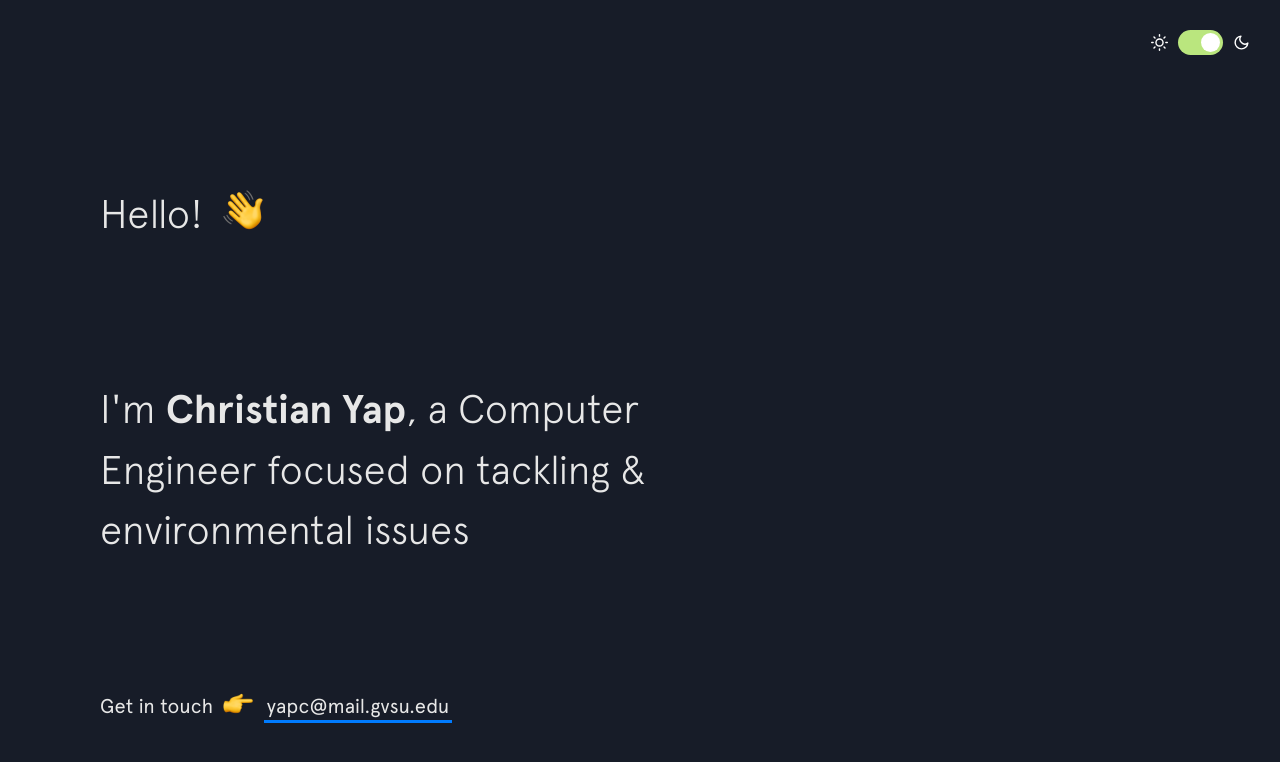
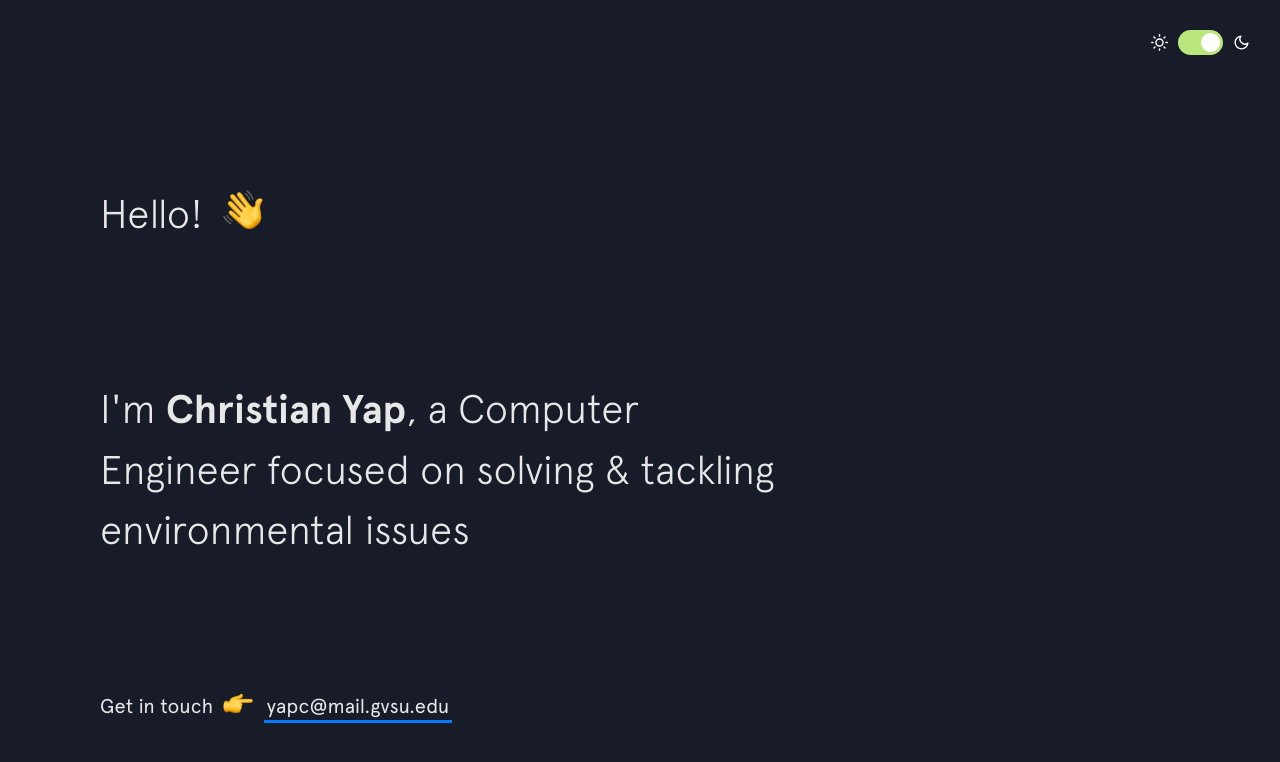
Before and after one commit to ChristianYap/ChristianYap, a Jekyll site: the page built from index.html, in a window 1280 px wide and 900 px high. Shown: the top 762 px of the window. Built offline with Jekyll 4.4.1, drawn with Linux system fonts in a browser that asks for light colours; nearby versions of some CDN libraries.

Commit message:
Changed intro

```diff
--- a/_includes/intro.html
+++ b/_includes/intro.html
@@ -4,7 +4,7 @@
   </h1>
 
   <h2 class="intro__tagline">I'm
-    <span class="name">Christian Yap</span>, a Computer Engineer focused on tackling &amp; environmental issues
+    <span class="name">Christian Yap</span>, a Computer Engineer focused on solving &amp; tackling environmental issues
     <span class="emoji sunglasses"></span>
   </h2>
 
```
